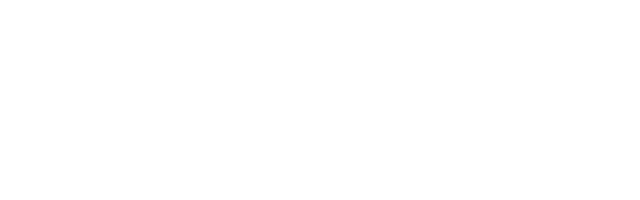
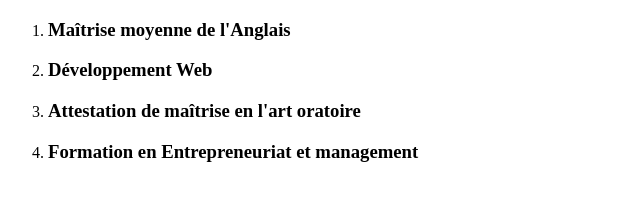
Before and after one commit to DrecQ/mon-cv, a plain HTML site: page index.html in a window 1280 px wide. Shown: the whole page, without its empty margins (0-640 px from the left). Drawn offline with Linux system fonts and the light colour scheme.

Commit message:
Mise en place de la section competences

```diff
--- a/index.html
+++ b/index.html
@@ -8,6 +8,13 @@
     <title>Document</title>
 </head>
 <body>
-
+    <section class="competences">
+        <ol>
+            <li><h3>Maîtrise moyenne de l'Anglais</h3></li>
+            <li><h3>Développement Web</h3></li>
+            <li><h3>Attestation de maîtrise en l'art oratoire</h3></li>
+            <li><h3>Formation en Entrepreneuriat et management</h3></li>
+        </ol>
+    </section>
 </body>
 </html>
```
